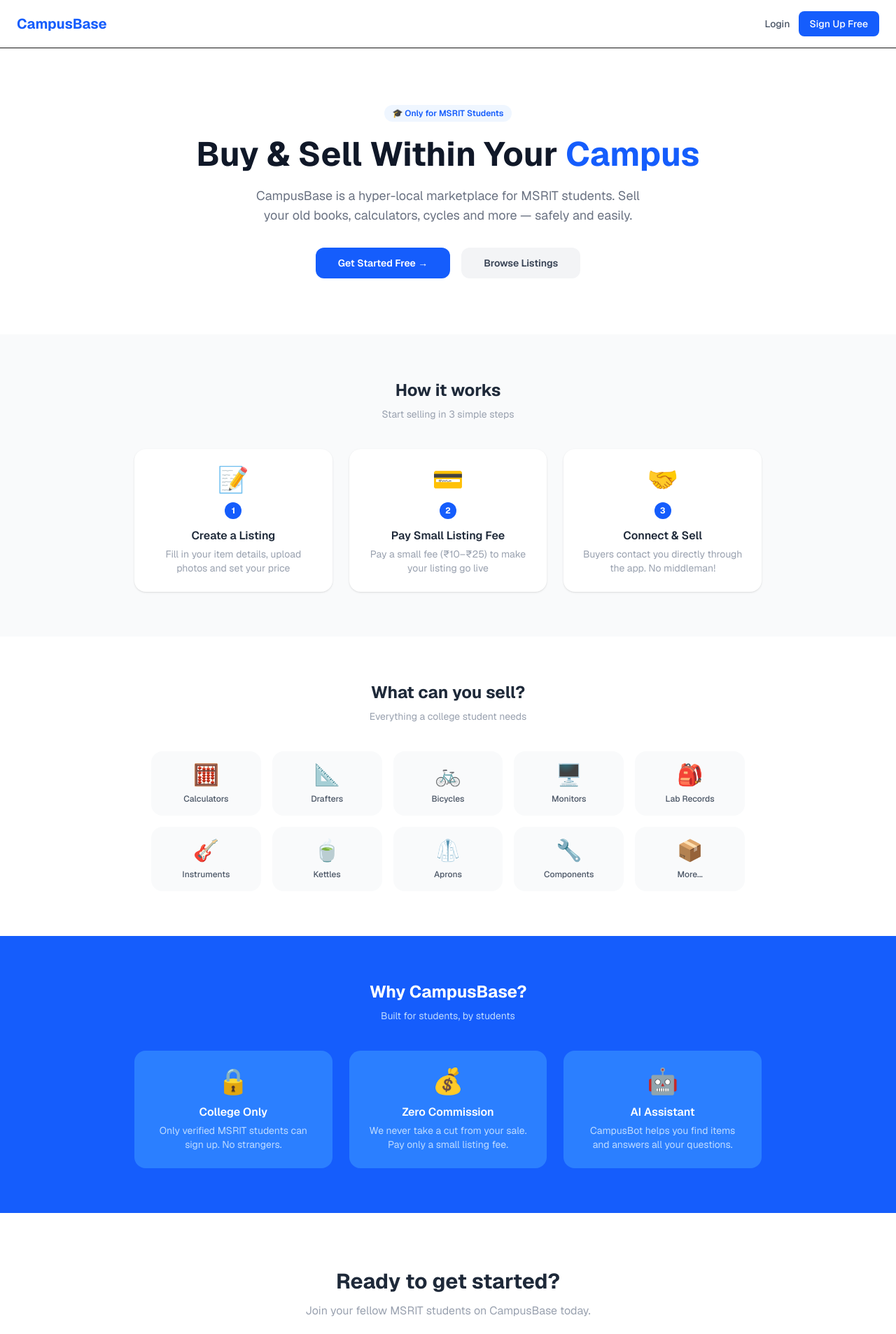
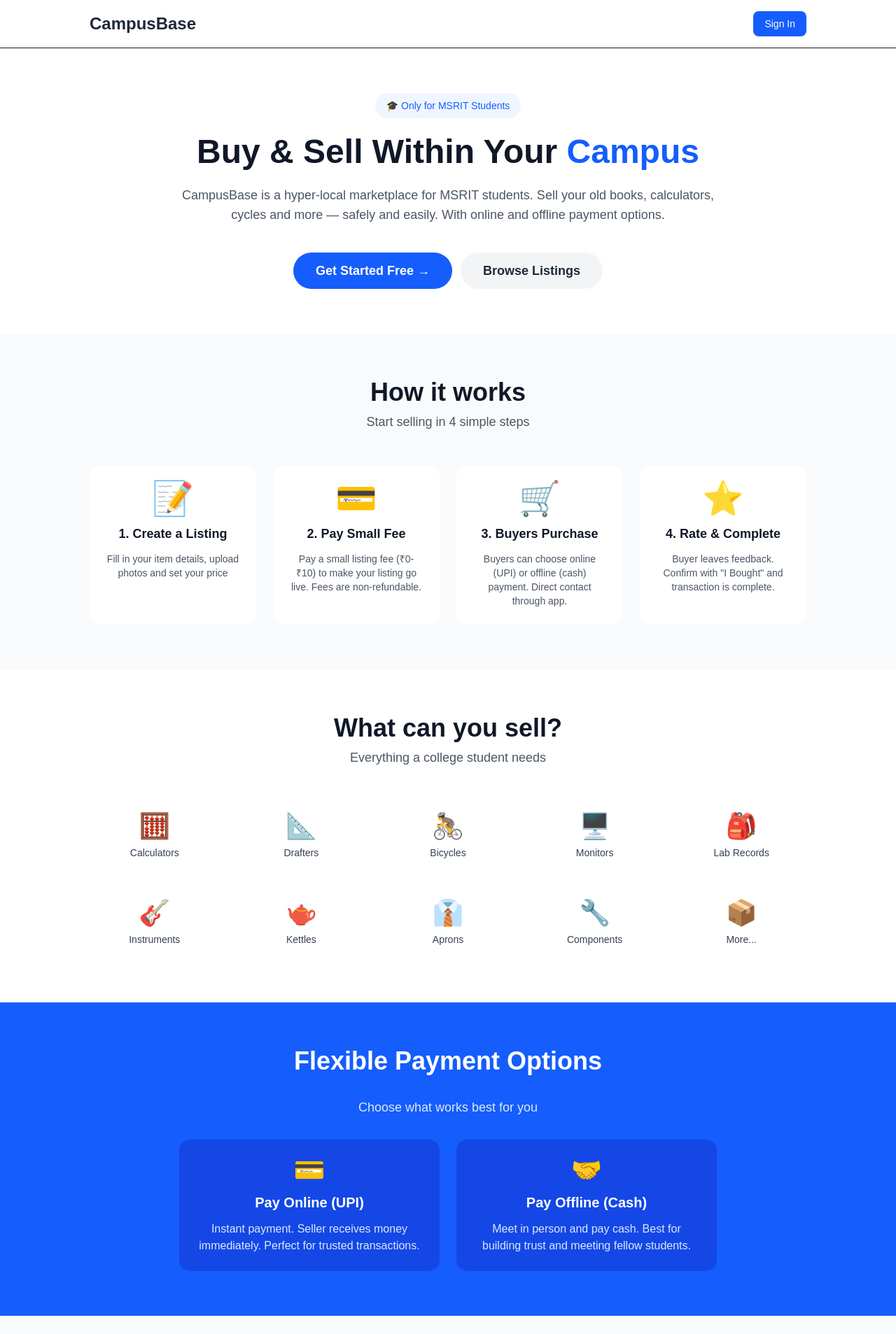
Before and after one commit to vittal-16/campusbase, a Next.js app: page / in a window 1280 px wide. Shown: the top 1907 px of the page at 70% size. Built offline with nearby package versions, Linux system fonts and the light colour scheme.

Commit message:
Add feedback form and I Bought button

```diff
--- a/app/(main)/listings/new/page.tsx
+++ b/app/(main)/listings/new/page.tsx
@@ -3,6 +3,7 @@
 import { useState, useEffect } from 'react'
 import { useRouter } from 'next/navigation'
 import { createClient } from '@/lib/supabase/client'
+
 // Fee calculation function based on price
 function calculateListingFee(priceStr: string): number {
   const price = parseFloat(priceStr)
@@ -11,6 +12,7 @@
   if (price <= 500) return 5       // ₹100 - ₹500: ₹5
   return 10                         // Above ₹500: ₹10
 }
+
 export default function NewListingPage() {
   const router = useRouter()
   const supabase = createClient()
@@ -26,6 +28,7 @@
   const [error, setError] = useState('')
   const [imageUrls, setImageUrls] = useState<string[]>([])
   const [uploading, setUploading] = useState(false)
+  const [agreedToTerms, setAgreedToTerms] = useState(false)
 
   useEffect(() => {
     async function fetchCategories() {
@@ -86,10 +89,17 @@
       setError('Please select a category.')
       return
     }
-if (imageUrls.length === 0) {
-  setError('Please upload at least one photo.')
-  return
-}
+
+    if (imageUrls.length === 0) {
+      setError('Please upload at least one photo.')
+      return
+    }
+
+    if (!agreedToTerms) {
+      setError('Please agree to the terms before submitting.')
+      return
+    }
+
     setLoading(true)
 
     const { data: { user } } = await supabase.auth.getUser()
@@ -100,7 +110,7 @@
       return
     }
 
-   const listingFee = calculateListingFee(price)
+    const listingFee = calculateListingFee(price)
 
     const { error: insertError } = await supabase
       .from('listings')
@@ -221,21 +231,6 @@
             </select>
           </div>
 
-          {selectedTier && (
-            <div className="flex items-center gap-3 bg-blue-50 border border-blue-200 rounded-lg px-4 py-3">
-              <div>
-                <p className="text-sm font-semibold text-blue-700">Tier {selectedTier} Item</p>
-                <p className="text-xs text-blue-500">
-                  {price !== '' ? (
-                    calculateListingFee(price) === 0
-                    ? '🎉 Free listing — items under ₹100 are free!'
-                    : `Listing fee: ₹${calculateListingFee(price)} (paid before going live)`
-                    ) : 'Enter price to see fee'}
-                </p>
-              </div>
-            </div>
-          )}
-
           {/* Price */}
           <div>
             <label className="block text-sm font-medium text-gray-700 mb-1">
@@ -252,12 +247,51 @@
             />
           </div>
 
+          {/* Fee Display */}
+          {selectedTier && price !== '' && (
+            <div className="flex items-center gap-3 bg-blue-50 border border-blue-200 rounded-lg px-4 py-3">
+              <div>
+                <p className="text-sm font-semibold text-blue-700">
+                  {calculateListingFee(price) === 0 ? '🎉 Free Listing!' : '💳 Listing Fee'}
+                </p>
+                <p className="text-xs text-blue-600">
+                  {calculateListingFee(price) === 0
+                    ? 'Items under ₹100 are free to list'
+                    : `₹${calculateListingFee(price)} to go live`}
+                </p>
+              </div>
+            </div>
+          )}
+
+          {/* Non-Refundable Disclaimer */}
+          {calculateListingFee(price) > 0 && (
+            <div className="bg-red-50 border border-red-200 rounded-lg p-4 space-y-3">
+              <p className="text-sm font-semibold text-red-700">⚠️ Important</p>
+              <p className="text-sm text-red-600">
+                Listing fees are <strong>NON-REFUNDABLE</strong>. If you delete this listing after payment, your fee will <strong>NOT</strong> be returned. Please make sure your item details are correct before submitting.
+              </p>
+
+              {/* Checkbox */}
+              <label className="flex items-center gap-2 cursor-pointer">
+                <input
+                  type="checkbox"
+                  checked={agreedToTerms}
+                  onChange={e => setAgreedToTerms(e.target.checked)}
+                  className="w-4 h-4 rounded border-gray-300 text-blue-600 focus:ring-2 focus:ring-blue-500"
+                />
+                <span className="text-sm text-gray-700">
+                  I understand that listing fees are non-refundable
+                </span>
+              </label>
+            </div>
+          )}
+
           {error && <p className="text-red-500 text-sm">{error}</p>}
 
           <button
             type="submit"
-            disabled={loading || uploading}
-            className="w-full bg-blue-600 text-white py-2.5 rounded-lg text-sm font-semibold hover:bg-blue-700 disabled:opacity-50 transition"
+            disabled={loading || uploading || (calculateListingFee(price) > 0 && !agreedToTerms)}
+            className="w-full bg-blue-600 text-white py-2.5 rounded-lg text-sm font-semibold hover:bg-blue-700 disabled:opacity-50 disabled:cursor-not-allowed transition"
           >
             {loading ? 'Saving...' : uploading ? 'Uploading images...' : 'Submit Listing →'}
           </button>
--- a/app/page.tsx
+++ b/app/page.tsx
@@ -1,144 +1,228 @@
-import Link from 'next/link'
+'use client'
+
+import { useRouter } from 'next/navigation'
 
 export default function LandingPage() {
+  const router = useRouter()
+
   return (
-    <div className="min-h-screen bg-white font-sans">
-
-      {/* Navbar */}
-      <nav className="flex items-center justify-between px-6 py-4 border-b sticky top-0 bg-white z-10">
-        <h1 className="text-xl font-bold text-blue-600">CampusBase</h1>
-        <div className="flex items-center gap-3">
-          <Link
-            href="/login"
-            className="text-sm text-gray-600 hover:text-gray-900 font-medium"
+    <div className="min-h-screen bg-white">
+      {/* Navigation */}
+      <nav className="px-4 py-4 border-b">
+        <div className="max-w-5xl mx-auto flex items-center justify-between">
+          <h1 className="text-2xl font-bold text-gray-800">CampusBase</h1>
+          <button
+            onClick={() => router.push('/login')}
+            className="bg-blue-600 text-white px-4 py-2 rounded-lg text-sm font-medium hover:bg-blue-700 transition"
           >
-            Login
-          </Link>
-          <Link
-            href="/signup"
-            className="bg-blue-600 text-white text-sm px-4 py-2 rounded-lg font-medium hover:bg-blue-700 transition"
-          >
-            Sign Up Free
-          </Link>
+            Sign In
+          </button>
         </div>
       </nav>
 
       {/* Hero Section */}
-      <section className="px-6 py-20 text-center max-w-3xl mx-auto">
-        <div className="inline-block bg-blue-50 text-blue-600 text-xs font-semibold px-3 py-1 rounded-full mb-4">
+      <section className="px-4 py-16 text-center">
+        <div className="max-w-3xl mx-auto space-y-6">
+          <div className="inline-block bg-blue-50 text-blue-600 px-4 py-2 rounded-full text-sm font-medium">
             🎓 Only for MSRIT Students
           </div>
-        <h1 className="text-4xl md:text-5xl font-bold text-gray-900 leading-tight mb-4">
-          Buy & Sell Within Your
-          <span className="text-blue-600"> Campus</span>
-        </h1>
-        <p className="text-gray-500 text-lg mb-8 max-w-xl mx-auto">
-          CampusBase is a hyper-local marketplace for MSRIT students.
-          Sell your old books, calculators, cycles and more — safely and easily.
+
+          <h2 className="text-5xl font-bold text-gray-900">
+            Buy & Sell Within Your <span className="text-blue-600">Campus</span>
+          </h2>
+
+          <p className="text-lg text-gray-600">
+            CampusBase is a hyper-local marketplace for MSRIT students. Sell your old books, calculators, cycles and more — safely and easily. With online and offline payment options.
           </p>
-        <div className="flex items-center justify-center gap-4">
-          <Link
-            href="/signup"
-            className="bg-blue-600 text-white px-8 py-3 rounded-xl font-semibold text-sm hover:bg-blue-700 transition"
+
+          <div className="flex flex-col sm:flex-row gap-3 justify-center pt-4">
+            <button
+              onClick={() => router.push('/signup')}
+              className="bg-blue-600 text-white px-8 py-3 rounded-full font-semibold hover:bg-blue-700 transition text-lg"
             >
               Get Started Free →
-          </Link>
-          <Link
-            href="/feed"
-            className="bg-gray-100 text-gray-700 px-8 py-3 rounded-xl font-semibold text-sm hover:bg-gray-200 transition"
+            </button>
+            <button
+              onClick={() => router.push('/feed')}
+              className="bg-gray-100 text-gray-800 px-8 py-3 rounded-full font-semibold hover:bg-gray-200 transition text-lg"
             >
               Browse Listings
-          </Link>
+            </button>
+          </div>
         </div>
       </section>
 
-      {/* How it works */}
-      <section className="bg-gray-50 px-6 py-16">
-        <div className="max-w-4xl mx-auto">
-          <h2 className="text-2xl font-bold text-center text-gray-800 mb-2">How it works</h2>
-          <p className="text-center text-gray-400 text-sm mb-10">Start selling in 3 simple steps</p>
-          <div className="grid grid-cols-1 md:grid-cols-3 gap-6">
+      {/* How it Works */}
+      <section className="px-4 py-16 bg-gray-50">
+        <div className="max-w-5xl mx-auto">
+          <div className="text-center mb-12">
+            <h2 className="text-4xl font-bold text-gray-900 mb-2">How it works</h2>
+            <p className="text-lg text-gray-600">Start selling in 4 simple steps</p>
+          </div>
+
+          <div className="grid md:grid-cols-4 gap-6">
+            {/* Step 1 */}
+            <div className="bg-white rounded-2xl p-6 text-center space-y-3">
+              <div className="text-5xl mb-3">📝</div>
+              <h3 className="font-bold text-gray-900 text-lg">1. Create a Listing</h3>
+              <p className="text-gray-600 text-sm">
+                Fill in your item details, upload photos and set your price
+              </p>
+            </div>
+
+            {/* Step 2 */}
+            <div className="bg-white rounded-2xl p-6 text-center space-y-3">
+              <div className="text-5xl mb-3">💳</div>
+              <h3 className="font-bold text-gray-900 text-lg">2. Pay Small Fee</h3>
+              <p className="text-gray-600 text-sm">
+                Pay a small listing fee (₹0-₹10) to make your listing go live. Fees are non-refundable.
+              </p>
+            </div>
+
+            {/* Step 3 */}
+            <div className="bg-white rounded-2xl p-6 text-center space-y-3">
+              <div className="text-5xl mb-3">🛒</div>
+              <h3 className="font-bold text-gray-900 text-lg">3. Buyers Purchase</h3>
+              <p className="text-gray-600 text-sm">
+                Buyers can choose online (UPI) or offline (cash) payment. Direct contact through app.
+              </p>
+            </div>
+
+            {/* Step 4 */}
+            <div className="bg-white rounded-2xl p-6 text-center space-y-3">
+              <div className="text-5xl mb-3">⭐</div>
+              <h3 className="font-bold text-gray-900 text-lg">4. Rate & Complete</h3>
+              <p className="text-gray-600 text-sm">
+                Buyer leaves feedback. Confirm with "I Bought" and transaction is complete.
+              </p>
+            </div>
+          </div>
+        </div>
+      </section>
+
+      {/* What Can You Sell */}
+      <section className="px-4 py-16">
+        <div className="max-w-5xl mx-auto">
+          <div className="text-center mb-12">
+            <h2 className="text-4xl font-bold text-gray-900 mb-2">What can you sell?</h2>
+            <p className="text-lg text-gray-600">Everything a college student needs</p>
+          </div>
+
+          <div className="grid grid-cols-2 sm:grid-cols-3 md:grid-cols-5 gap-6">
             {[
-              { emoji: '📝', step: '1', title: 'Create a Listing', desc: 'Fill in your item details, upload photos and set your price' },
-              { emoji: '💳', step: '2', title: 'Pay Small Listing Fee', desc: 'Pay a small fee (₹10–₹25) to make your listing go live' },
-              { emoji: '🤝', step: '3', title: 'Connect & Sell', desc: 'Buyers contact you directly through the app. No middleman!' },
-            ].map(item => (
-              <div key={item.step} className="bg-white rounded-2xl p-6 text-center shadow-sm">
-                <div className="text-4xl mb-3">{item.emoji}</div>
-                <div className="bg-blue-600 text-white text-xs font-bold w-6 h-6 rounded-full flex items-center justify-center mx-auto mb-3">
-                  {item.step}
-                </div>
-                <h3 className="font-semibold text-gray-800 mb-1">{item.title}</h3>
-                <p className="text-gray-400 text-sm">{item.desc}</p>
+              { emoji: '🧮', name: 'Calculators' },
+              { emoji: '📐', name: 'Drafters' },
+              { emoji: '🚴', name: 'Bicycles' },
+              { emoji: '🖥️', name: 'Monitors' },
+              { emoji: '🎒', name: 'Lab Records' },
+              { emoji: '🎸', name: 'Instruments' },
+              { emoji: '🫖', name: 'Kettles' },
+              { emoji: '👔', name: 'Aprons' },
+              { emoji: '🔧', name: 'Components' },
+              { emoji: '📦', name: 'More...' },
+            ].map((item, i) => (
+              <div key={i} className="text-center p-4">
+                <div className="text-4xl mb-2">{item.emoji}</div>
+                <p className="text-sm font-medium text-gray-700">{item.name}</p>
               </div>
             ))}
           </div>
         </div>
       </section>
 
-      {/* Categories */}
-      <section className="px-6 py-16 max-w-4xl mx-auto">
-        <h2 className="text-2xl font-bold text-center text-gray-800 mb-2">What can you sell?</h2>
-        <p className="text-center text-gray-400 text-sm mb-10">Everything a college student needs</p>
-        <div className="grid grid-cols-3 md:grid-cols-5 gap-4">
-          {[
-            { emoji: '🧮', name: 'Calculators' },
-            { emoji: '📐', name: 'Drafters' },
-            { emoji: '🚲', name: 'Bicycles' },
-            { emoji: '🖥️', name: 'Monitors' },
-            { emoji: '🎒', name: 'Lab Records' },
-            { emoji: '🎸', name: 'Instruments' },
-            { emoji: '🍵', name: 'Kettles' },
-            { emoji: '🥼', name: 'Aprons' },
-            { emoji: '🔧', name: 'Components' },
-            { emoji: '📦', name: 'More...' },
-          ].map(cat => (
-            <div key={cat.name} className="bg-gray-50 rounded-2xl p-4 text-center hover:bg-blue-50 transition cursor-pointer">
-              <div className="text-3xl mb-2">{cat.emoji}</div>
-              <p className="text-xs font-medium text-gray-600">{cat.name}</p>
+      {/* Payment Options Highlight */}
+      <section className="px-4 py-16 bg-blue-600 text-white">
+        <div className="max-w-3xl mx-auto text-center space-y-8">
+          <h2 className="text-4xl font-bold">Flexible Payment Options</h2>
+          <p className="text-lg text-blue-100">
+            Choose what works best for you
+          </p>
+
+          <div className="grid md:grid-cols-2 gap-6">
+            {/* Online Payment */}
+            <div className="bg-blue-700 rounded-2xl p-6 space-y-3">
+              <div className="text-4xl">💳</div>
+              <h3 className="text-xl font-bold">Pay Online (UPI)</h3>
+              <p className="text-blue-100">
+                Instant payment. Seller receives money immediately. Perfect for trusted transactions.
+              </p>
             </div>
-          ))}
+
+            {/* Offline Payment */}
+            <div className="bg-blue-700 rounded-2xl p-6 space-y-3">
+              <div className="text-4xl">🤝</div>
+              <h3 className="text-xl font-bold">Pay Offline (Cash)</h3>
+              <p className="text-blue-100">
+                Meet in person and pay cash. Best for building trust and meeting fellow students.
+              </p>
+            </div>
+          </div>
         </div>
       </section>
 
       {/* Why CampusBase */}
-      <section className="bg-blue-600 px-6 py-16">
-        <div className="max-w-4xl mx-auto">
-          <h2 className="text-2xl font-bold text-center text-white mb-2">Why CampusBase?</h2>
-          <p className="text-center text-blue-200 text-sm mb-10">Built for students, by students</p>
-          <div className="grid grid-cols-1 md:grid-cols-3 gap-6">
-            {[
-              { emoji: '🔒', title: 'College Only', desc: 'Only verified MSRIT students can sign up. No strangers.' },
-              { emoji: '💰', title: 'Zero Commission', desc: 'We never take a cut from your sale. Pay only a small listing fee.' },
-              { emoji: '🤖', title: 'AI Assistant', desc: 'CampusBot helps you find items and answers all your questions.' },
-            ].map(item => (
-              <div key={item.title} className="bg-blue-500 rounded-2xl p-6 text-center">
-                <div className="text-4xl mb-3">{item.emoji}</div>
-                <h3 className="font-semibold text-white mb-1">{item.title}</h3>
-                <p className="text-blue-200 text-sm">{item.desc}</p>
+      <section className="px-4 py-16 bg-gray-50">
+        <div className="max-w-5xl mx-auto">
+          <div className="text-center mb-12">
+            <h2 className="text-4xl font-bold text-gray-900">Why CampusBase?</h2>
+            <p className="text-lg text-gray-600 mt-2">Built for students, by students</p>
           </div>
-            ))}
+
+          <div className="grid md:grid-cols-3 gap-6">
+            {/* College Only */}
+            <div className="bg-gradient-to-br from-blue-500 to-blue-600 rounded-2xl p-6 text-white space-y-3">
+              <div className="text-4xl">🔐</div>
+              <h3 className="text-xl font-bold">College Only</h3>
+              <p>Only verified MSRIT students can sign up. No strangers, no spam.</p>
+            </div>
+
+            {/* Zero Commission */}
+            <div className="bg-gradient-to-br from-blue-500 to-blue-600 rounded-2xl p-6 text-white space-y-3">
+              <div className="text-4xl">💰</div>
+              <h3 className="text-xl font-bold">No Hidden Fees</h3>
+              <p>We only charge a small listing fee (₹0-₹10). No commission on sales.</p>
+            </div>
+
+            {/* AI Assistant */}
+            <div className="bg-gradient-to-br from-blue-500 to-blue-600 rounded-2xl p-6 text-white space-y-3">
+              <div className="text-4xl">🤖</div>
+              <h3 className="text-xl font-bold">AI Assistant</h3>
+              <p>CampusBot helps you find items and answers all your questions.</p>
+            </div>
           </div>
         </div>
       </section>
 
-      {/* CTA */}
-      <section className="px-6 py-20 text-center">
-        <h2 className="text-3xl font-bold text-gray-800 mb-3">Ready to get started?</h2>
-        <p className="text-gray-400 mb-8">Join your fellow MSRIT students on CampusBase today.</p>
-        <Link
-          href="/signup"
-          className="bg-blue-600 text-white px-10 py-3 rounded-xl font-semibold text-sm hover:bg-blue-700 transition"
+      {/* Important Notice */}
+      <section className="px-4 py-12 bg-yellow-50 border-t-4 border-yellow-400">
+        <div className="max-w-3xl mx-auto text-center space-y-3">
+          <p className="text-sm font-semibold text-yellow-800">⚠️ Important Notice</p>
+          <p className="text-gray-800">
+            <strong>Listing fees are non-refundable.</strong> Once you pay the listing fee and your item goes live, the fee will not be returned even if you delete the listing. Please verify all details before submitting.
+          </p>
+        </div>
+      </section>
+
+      {/* CTA Section */}
+      <section className="px-4 py-20 text-center">
+        <div className="max-w-3xl mx-auto space-y-6">
+          <h2 className="text-4xl font-bold text-gray-900">Ready to get started?</h2>
+          <p className="text-lg text-gray-600">
+            Join your fellow MSRIT students on CampusBase today.
+          </p>
+          <button
+            onClick={() => router.push('/signup')}
+            className="inline-block bg-blue-600 text-white px-8 py-4 rounded-full font-bold text-lg hover:bg-blue-700 transition"
           >
             Create Free Account →
-        </Link>
+          </button>
+        </div>
       </section>
 
       {/* Footer */}
-      <footer className="border-t px-6 py-6 text-center text-gray-400 text-sm">
+      <footer className="bg-gray-900 text-gray-400 px-4 py-8 text-center text-sm border-t">
         <p>© 2026 CampusBase · Built for MSRIT Students</p>
       </footer>
-
     </div>
   )
 }
```
Lines whose indentation alone changed are shown as unchanged.
